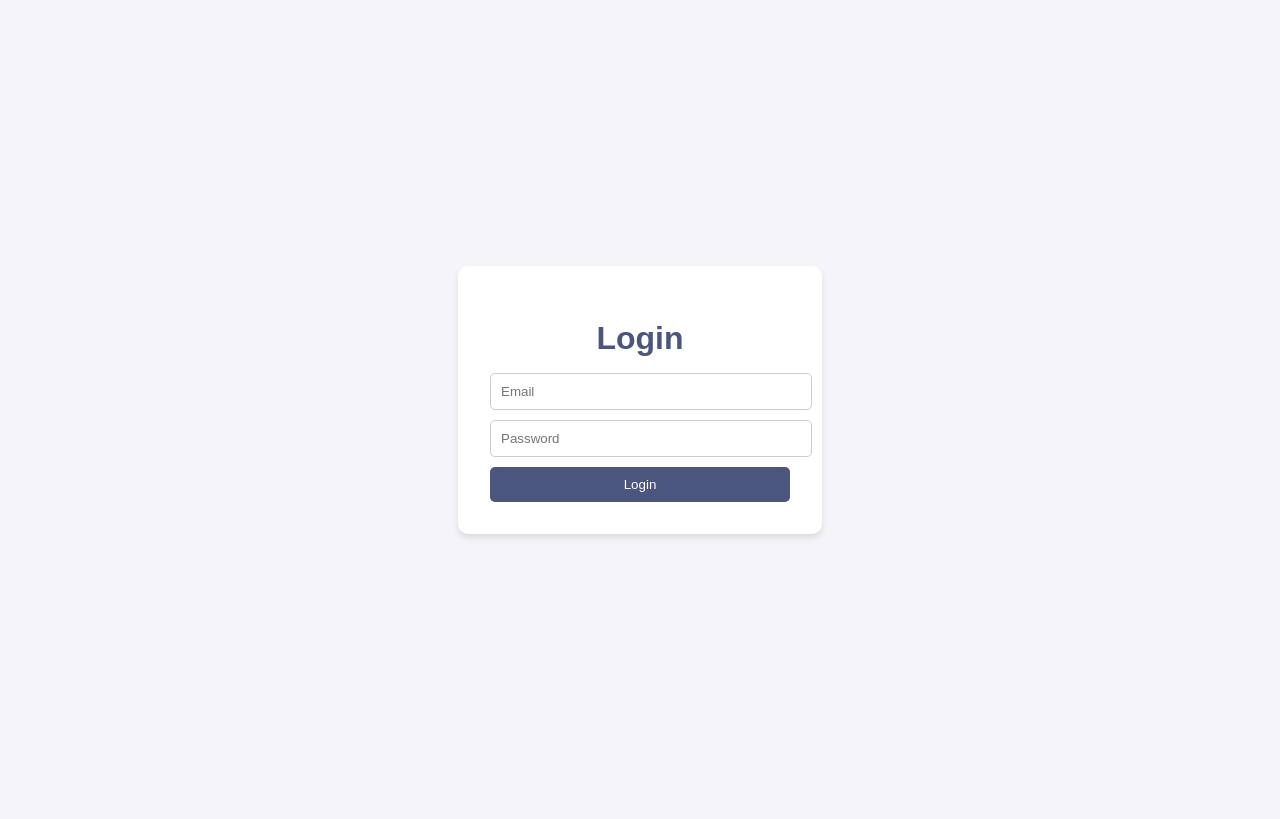
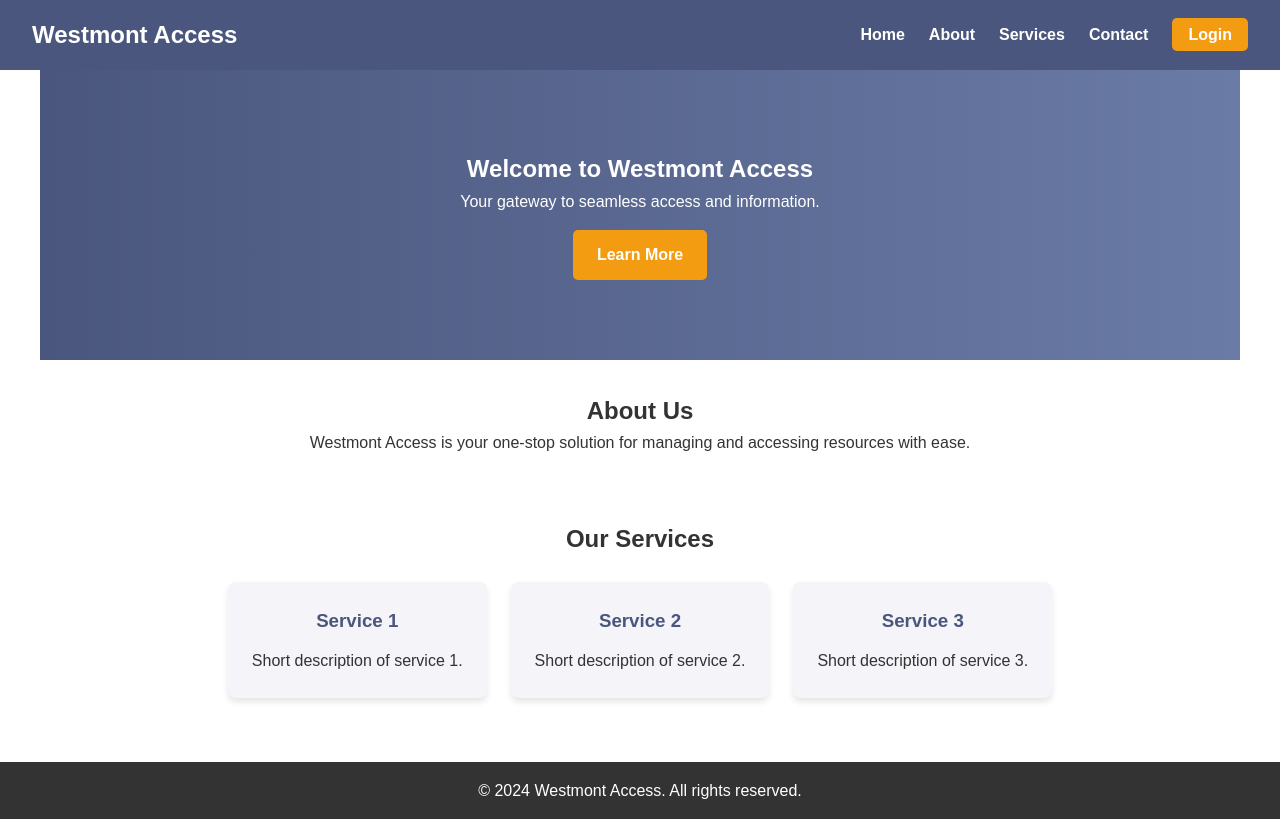
Before and after one commit to Westmont-Lubbock/WesmontAccess, a plain HTML site: page index.html in a window 1280 px wide. Drawn offline with Linux system fonts and the light colour scheme.

Commit message:
Create Main

```diff
--- a/index.html
+++ b/index.html
@@ -3,81 +3,54 @@
 <head>
   <meta charset="UTF-8">
   <meta name="viewport" content="width=device-width, initial-scale=1.0">
-  <title>Westmont Access - Login</title>
-  <style>
-    body {
-      font-family: Arial, sans-serif;
-      display: flex;
-      justify-content: center;
-      align-items: center;
-      height: 100vh;
-      margin: 0;
-      background: #f4f4f9;
-    }
-    .login-container {
-      background: #fff;
-      padding: 2rem;
-      border-radius: 10px;
-      box-shadow: 0 4px 6px rgba(0, 0, 0, 0.1);
-      width: 300px;
-    }
-    .login-container h1 {
-      text-align: center;
-      margin-bottom: 1rem;
-      color: #4A567D;
-    }
-    .login-container input {
-      width: 100%;
-      padding: 10px;
-      margin-bottom: 10px;
-      border: 1px solid #ccc;
-      border-radius: 5px;
-    }
-    .login-container button {
-      width: 100%;
-      padding: 10px;
-      background: #4A567D;
-      color: white;
-      border: none;
-      border-radius: 5px;
-      cursor: pointer;
-    }
-    .login-container button:hover {
-      background: #3a4664;
-    }
-  </style>
+  <title>Westmont Access</title>
+  <link rel="stylesheet" href="styles.css">
 </head>
 <body>
-<div class="login-container">
-  <h1>Login</h1>
-  <form id="login-form">
-    <input type="email" id="email" placeholder="Email" required>
-    <input type="password" id="password" placeholder="Password" required>
-    <button type="submit">Login</button>
-  </form>
-</div>
-<script>
-  document.getElementById('login-form').addEventListener('submit', async function(e) {
-    e.preventDefault();
-    const email = document.getElementById('email').value;
-    const password = document.getElementById('password').value;
-
-    // Send to backend for validation
-    const response = await fetch('/api/login', {
-      method: 'POST',
-      headers: {
-        'Content-Type': 'application/json',
-      },
-      body: JSON.stringify({ email, password }),
-    });
-    const data = await response.json();
-    if (data.success) {
-      alert('Login successful!');
-      window.location.href = '/dashboard'; // Redirect to dashboard
-    } else {
-      alert('Invalid login credentials');
-    }
-  });
-</script>
+<header>
+  <div class="logo">
+    <h1>Westmont Access</h1>
+  </div>
+  <nav>
+    <ul>
+      <li><a href="#home">Home</a></li>
+      <li><a href="#about">About</a></li>
+      <li><a href="#services">Services</a></li>
+      <li><a href="#contact">Contact</a></li>
+      <li><a href="#login" class="button">Login</a></li>
+    </ul>
+  </nav>
+</header>
+<main>
+  <section id="home" class="hero">
+    <h2>Welcome to Westmont Access</h2>
+    <p>Your gateway to seamless access and information.</p>
+    <a href="#services" class="cta">Learn More</a>
+  </section>
+  <section id="about">
+    <h2>About Us</h2>
+    <p>Westmont Access is your one-stop solution for managing and accessing resources with ease.</p>
+  </section>
+  <section id="services">
+    <h2>Our Services</h2>
+    <div class="cards">
+      <div class="card">
+        <h3>Service 1</h3>
+        <p>Short description of service 1.</p>
+      </div>
+      <div class="card">
+        <h3>Service 2</h3>
+        <p>Short description of service 2.</p>
+      </div>
+      <div class="card">
+        <h3>Service 3</h3>
+        <p>Short description of service 3.</p>
+      </div>
+    </div>
+  </section>
+</main>
+<footer>
+  <p>&copy; 2024 Westmont Access. All rights reserved.</p>
+</footer>
 </body>
 </html>
--- /dev/null
+++ b/styles.css
@@ -0,0 +1,112 @@
+/* General Reset */
+* {
+    margin: 0;
+    padding: 0;
+    box-sizing: border-box;
+}
+
+body {
+    font-family: Arial, sans-serif;
+    line-height: 1.6;
+    color: #333;
+}
+
+/* Header */
+header {
+    background: #4A567D;
+    color: white;
+    padding: 1rem 2rem;
+    display: flex;
+    justify-content: space-between;
+    align-items: center;
+}
+
+header .logo h1 {
+    font-size: 1.5rem;
+}
+
+header nav ul {
+    list-style: none;
+    display: flex;
+    gap: 1.5rem;
+}
+
+header nav ul li a {
+    color: white;
+    text-decoration: none;
+    font-weight: bold;
+}
+
+header nav ul li a.button {
+    background: #F39C12;
+    padding: 0.5rem 1rem;
+    border-radius: 5px;
+    color: white;
+}
+
+header nav ul li a.button:hover {
+    background: #D87D00;
+}
+
+/* Hero Section */
+.hero {
+    background: linear-gradient(to right, #4A567D, #6A7BA6);
+    color: white;
+    text-align: center;
+    padding: 5rem 2rem;
+}
+
+.hero .cta {
+    display: inline-block;
+    margin-top: 1rem;
+    padding: 0.75rem 1.5rem;
+    background: #F39C12;
+    color: white;
+    border-radius: 5px;
+    text-decoration: none;
+    font-weight: bold;
+}
+
+.hero .cta:hover {
+    background: #D87D00;
+}
+
+/* Sections */
+section {
+    padding: 2rem;
+    max-width: 1200px;
+    margin: 0 auto;
+}
+
+#about, #services {
+    text-align: center;
+}
+
+.cards {
+    display: flex;
+    justify-content: center;
+    gap: 1.5rem;
+    margin-top: 1.5rem;
+}
+
+.card {
+    background: #f4f4f9;
+    padding: 1.5rem;
+    border-radius: 8px;
+    box-shadow: 0 4px 6px rgba(0, 0, 0, 0.1);
+    max-width: 300px;
+}
+
+.card h3 {
+    margin-bottom: 0.75rem;
+    color: #4A567D;
+}
+
+/* Footer */
+footer {
+    background: #333;
+    color: white;
+    text-align: center;
+    padding: 1rem 2rem;
+    margin-top: 2rem;
+}
```
